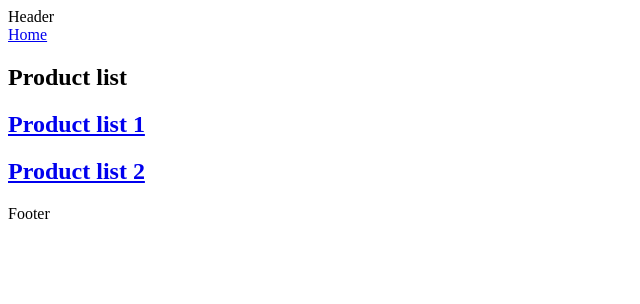
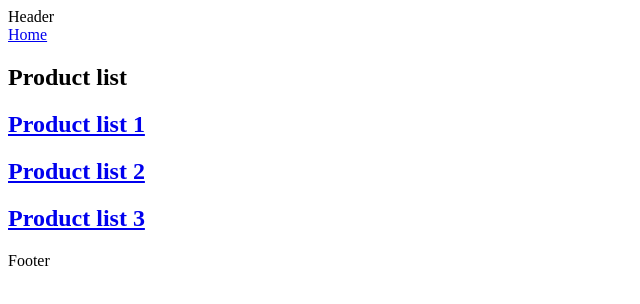
Before and after one commit to soundarya-ms3/nextjs-learning, a Next.js app: page /product in a window 1280 px wide. Shown: the top 304 px of the page, without its empty margins (0-640 px from the left). Built offline with nearby package versions, Linux system fonts and the light colour scheme.

Commit message:
replace property

```diff
--- a/src/app/product/page.tsx
+++ b/src/app/product/page.tsx
@@ -12,6 +12,12 @@ export default function Product() {
       <h2>
         <Link href="product/2">Product list 2</Link>
       </h2>
+      <h2>
+        <Link href="product/3" replace>
+          Product list 3
+        </Link>{" "}
+        {/* replace -> navigate to home page */}
+      </h2>
     </>
   );
 }
```
